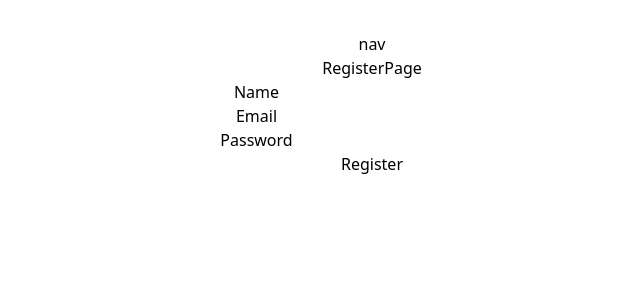
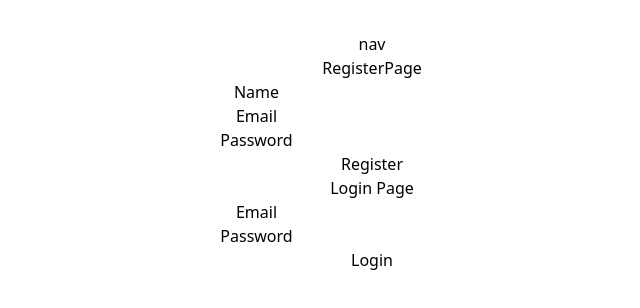
Before and after one commit to danmainah/allan-tv-app, a React (Vite) app: page / in a window 1280 px wide. Shown: the top 308 px of the page, without its empty margins (268-908 px from the left). Built offline with nearby package versions, Linux system fonts and the light colour scheme.

Commit message:
add login page

```diff
--- a/src/components/Auth.jsx
+++ b/src/components/Auth.jsx
@@ -1,9 +1,11 @@
+import { Login } from "./auth/login"
 import { Reg } from "./auth/reg"
 
 export const Auth = () => {
   return (
     <>
     <Reg />
+    <Login />
     </>
   )
 }
--- /dev/null
+++ b/src/components/auth/login.jsx
@@ -0,0 +1,21 @@
+
+export const Login = () => {
+    return (
+      <div>
+          <h3>Login Page</h3>
+          <form >
+              <div>
+                  <label htmlFor="email">Email</label>
+                  <input type="email" name="email" id="email" />
+              </div>
+              <div>
+                  <label htmlFor="password">Password</label>
+                  <input type="password" name="password" id="password" />
+              </div>
+              <div>
+                  <button>Login</button>
+              </div>
+          </form>
+      </div>
+    )
+  }
```
